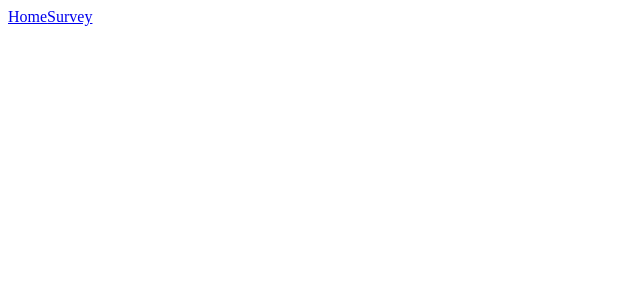
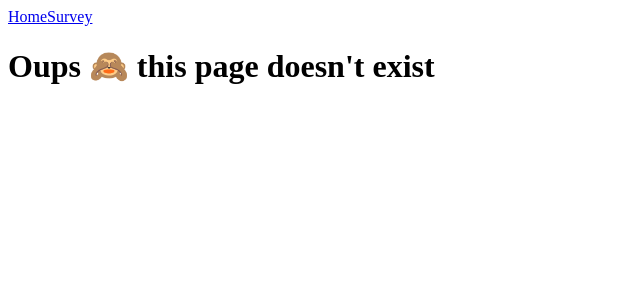
Before and after one commit to MohamedBentouhami/shiny_agency_frontend, a React (Create React App) app: page /survey/1 in a window 1280 px wide. Before the commit this address had no page. Shown: the top 300 px of the page, without its empty margins (0-640 px from the left). Built offline with nearby package versions, Linux system fonts and the light colour scheme.

Commit message:
handle page not found feature

```diff
--- /dev/null
+++ b/src/components/Error/index.jsx
@@ -0,0 +1,9 @@
+function Error() {
+  return (
+    <div>
+      <h1>Oups 🙈 this page doesn't exist</h1>
+    </div>
+  );
+}
+
+export default Error;
--- a/src/components/header/index.jsx
+++ b/src/components/header/index.jsx
@@ -4,7 +4,7 @@ function Header() {
   return (
     <nav>
       <Link to="/">Home</Link>
-      <Link to="/survey">Survey</Link>
+      <Link to="/survey/">Survey</Link>
     </nav>
   );
 }
--- a/src/index.jsx
+++ b/src/index.jsx
@@ -4,6 +4,7 @@ import { BrowserRouter as Router, Routes, Route } from "react-router-dom";
 import Home from "./pages/Home/";
 import Survey from "./pages/Survey/";
 import Header from "./components/header";
+import Error from "./components/Error";
 
 const root = ReactDOM.createRoot(document.getElementById("root"));
 root.render(
@@ -12,7 +13,8 @@ root.render(
       <Header></Header>
       <Routes>
         <Route path="/" element={<Home />}></Route>
-        <Route path="/survey" element={<Survey />}></Route>
+        <Route path="/survey/" element={<Survey />}></Route>
+        <Route path="*" element={<Error />}></Route>
       </Routes>
     </Router>
   </React.StrictMode>
```
